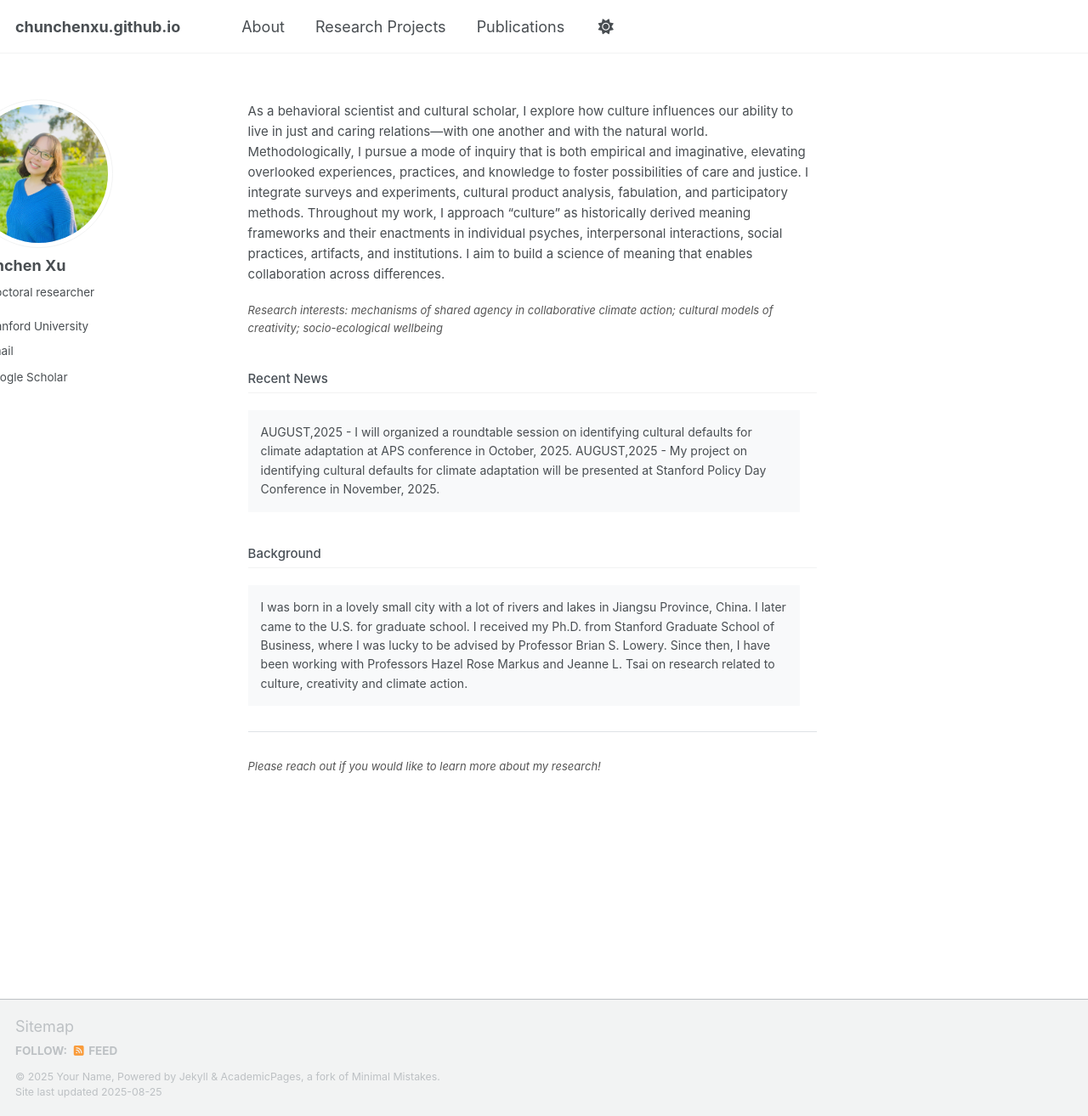
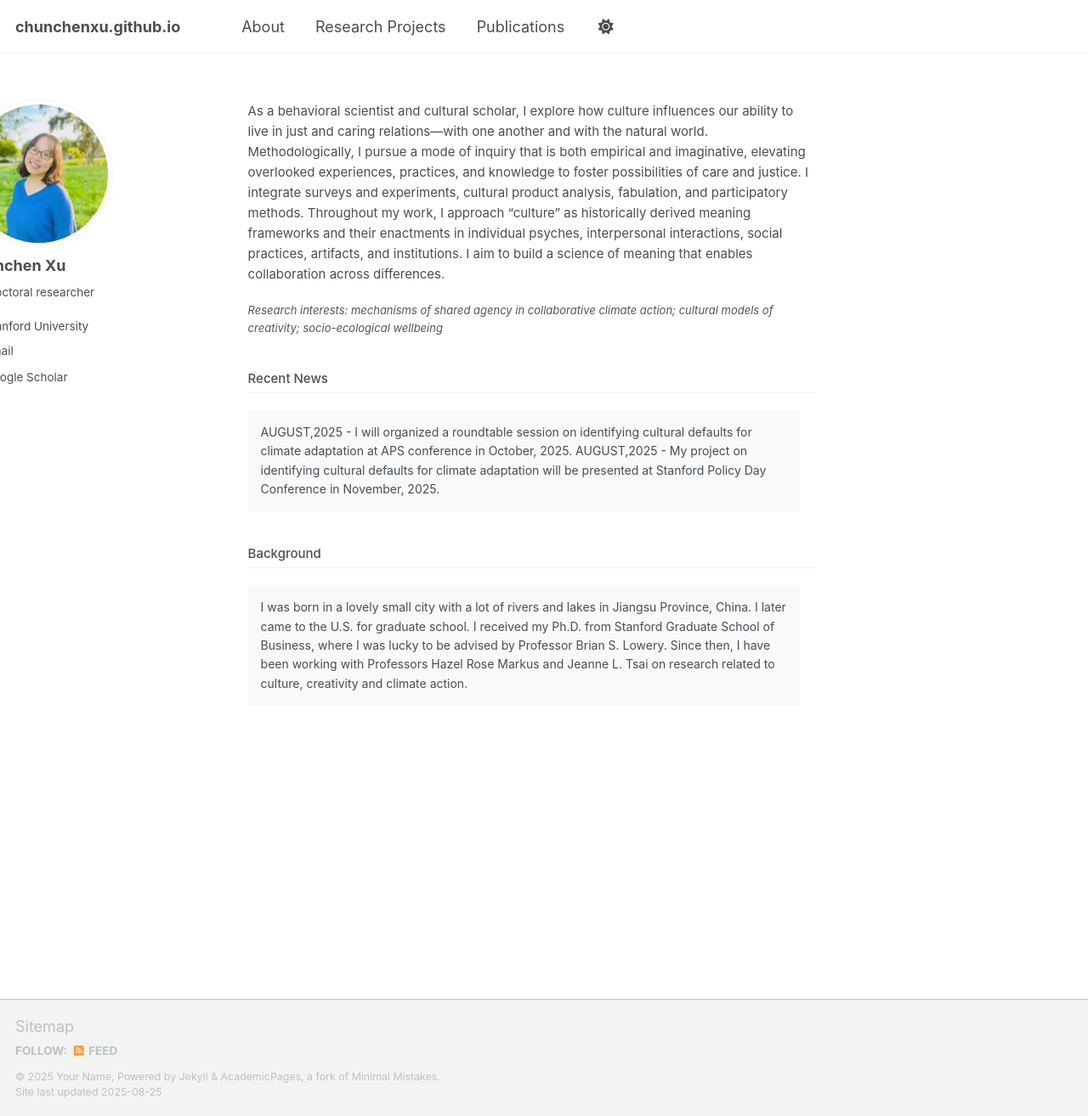
Before and after one commit to chunchenxu/chunchenxu.github.io, a Jekyll site: the page built from _pages/about.html, in a window 1280 px wide and 1314 px high. Shown: the whole window at 85% size. Built offline with Jekyll 4.4.1, drawn with Linux system fonts in a browser that asks for light colours; some web fonts are replaced; a script that is not in the unit is left out.

Commit message:
Update about.html

```diff
--- a/_pages/about.html
+++ b/_pages/about.html
@@ -30,12 +30,6 @@ AUGUST,2025
 
 <div class="content-section">
 I was born in a lovely small city with a lot of rivers and lakes in Jiangsu Province, China. I later came to the U.S. for graduate school. I received my Ph.D. from Stanford Graduate School of Business, where I was lucky to be advised by Professor Brian S. Lowery. Since then, I have been working with Professors Hazel Rose Markus and Jeanne L. Tsai on research related to culture, creativity and climate action.
-</div>
-
-<hr>
-
-<div class="contact-note">
-<em> Please reach out if you would like to learn more about my research! </em>
 </div>
 
 </div>
```
